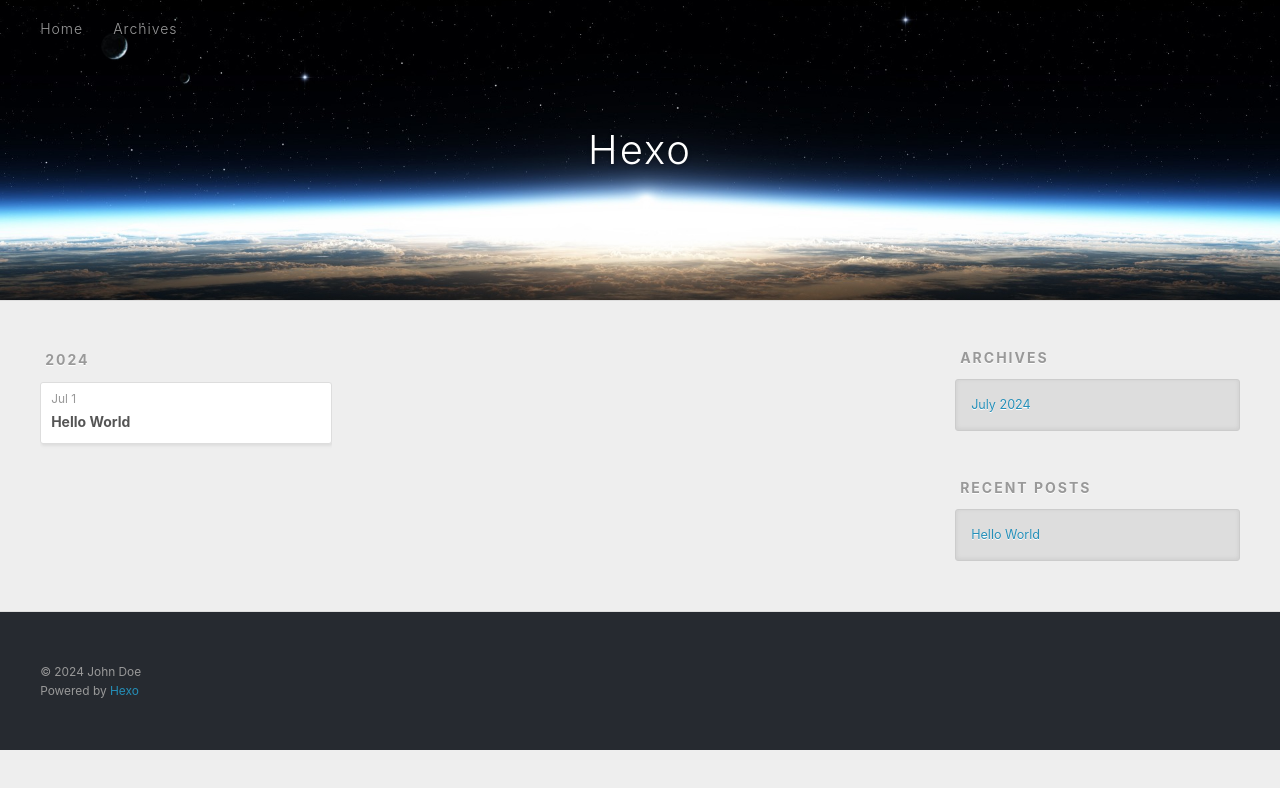
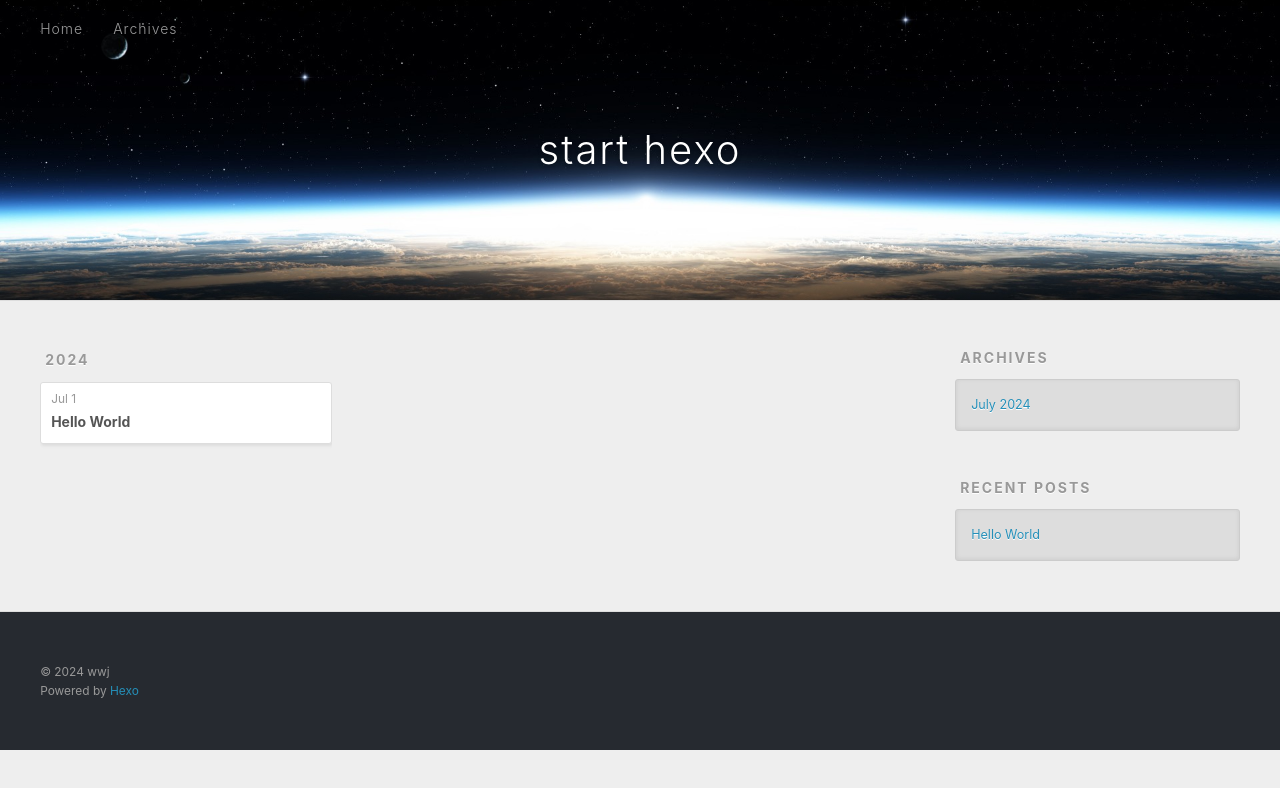
Before and after one commit to XUJC-RoboMaster-TCR/tkkc-rm-team.github.io, a plain HTML site: page archives/2024/07/index.html in a window 1280 px wide. Drawn offline with Linux system fonts and the light colour scheme.

Commit message:
Site updated: 2024-07-01 15:41:25

```diff
--- a/archives/2024/07/index.html
+++ b/archives/2024/07/index.html
@@ -4,17 +4,17 @@
   <meta charset="utf-8">
 
 
-  <title>Archives: 2024/7 | Hexo</title>
+  <title>Archives: 2024/7 | start hexo</title>
   <meta name="viewport" content="width=device-width, initial-scale=1, shrink-to-fit=no">
   <meta property="og:type" content="website">
-<meta property="og:title" content="Hexo">
+<meta property="og:title" content="start hexo">
 <meta property="og:url" content="http://tkkc-rm-team.github.io/archives/2024/07/index.html">
-<meta property="og:site_name" content="Hexo">
+<meta property="og:site_name" content="start hexo">
 <meta property="og:locale" content="en_US">
-<meta property="article:author" content="John Doe">
+<meta property="article:author" content="wwj">
 <meta name="twitter:card" content="summary">
 
-    <link rel="alternate" href="/atom.xml" title="Hexo" type="application/atom+xml">
+    <link rel="alternate" href="/atom.xml" title="start hexo" type="application/atom+xml">
 
 
     <link rel="shortcut icon" href="/favicon.png">
@@ -39,7 +39,7 @@
   <div id="header-outer" class="outer">
     <div id="header-title" class="inner">
       <h1 id="logo-wrap">
-        <a href="/" id="logo">Hexo</a>
+        <a href="/" id="logo">start hexo</a>
       </h1>
 
     </div>
@@ -147,7 +147,7 @@
   <div class="outer">
     <div id="footer-info" class="inner">
 
-      &copy; 2024 John Doe<br>
+      &copy; 2024 wwj<br>
       Powered by <a href="https://hexo.io/" target="_blank">Hexo</a>
     </div>
   </div>
```
Also changed, not shown: 2024/07/01/hello-world/index.html (+7 -7 lines), archives/2024/index.html (+7 -7 lines), archives/index.html (+7 -7 lines), index.html (+8 -8 lines).
